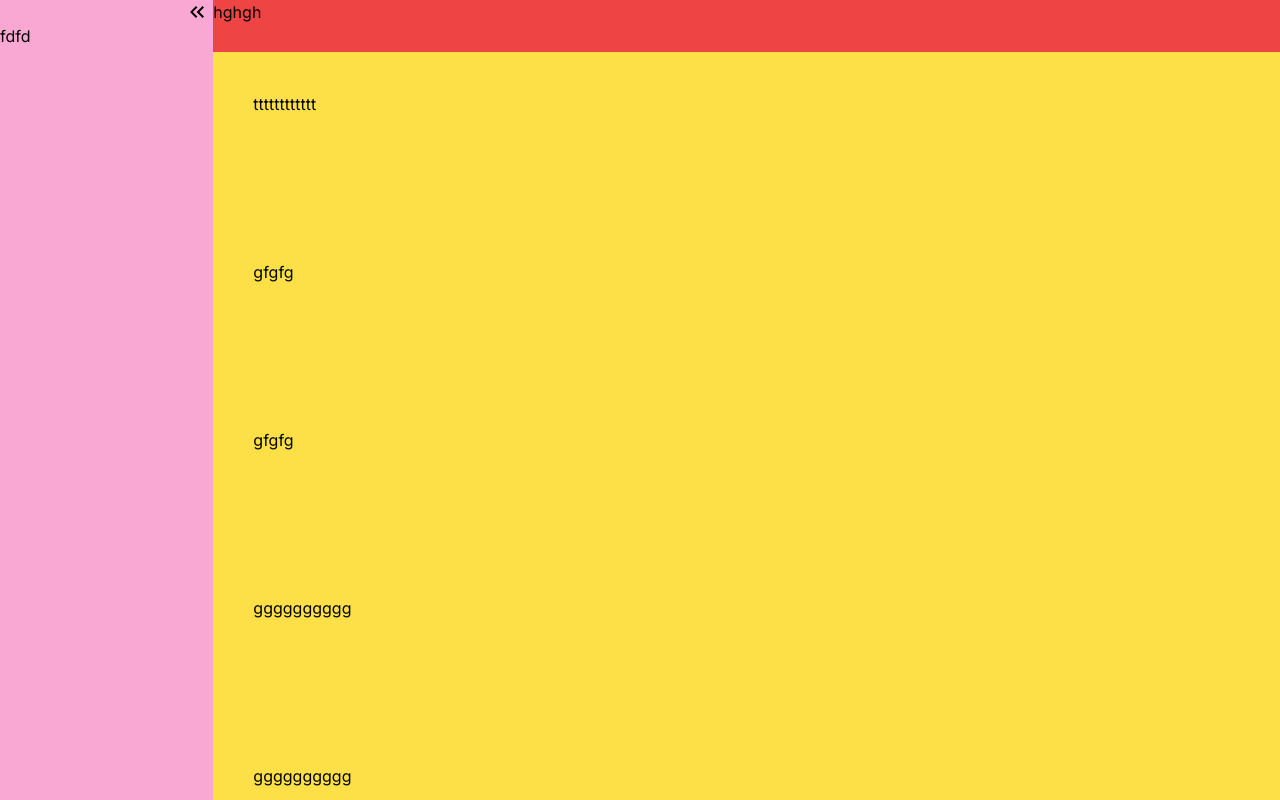
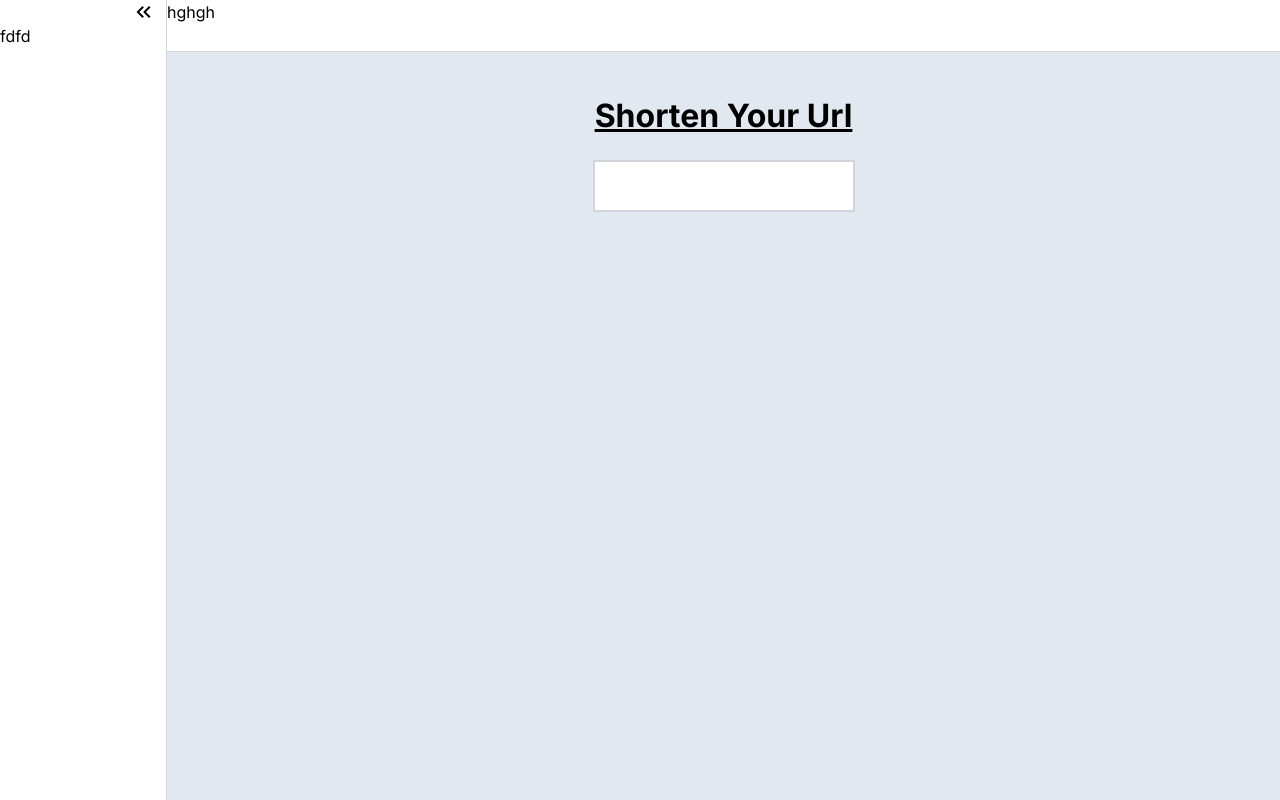
Before and after one commit to DikshakAdhikari/Url-Shortner, a Next.js app in the folder client/: page / in a window 1280 px wide. Built offline with nearby package versions, Linux system fonts and the light colour scheme.

Commit message:
nav sidebar ready

```diff
--- a/client/src/Logo.jsx
+++ b/client/src/Logo.jsx
@@ -1,12 +1,24 @@
 
 export const LeftLogo= ()=> {
     return(
-        <svg xmlns="http://www.w3.org/2000/svg" height="24" viewBox="0 -960 960 960" width="32"><path d="M440-240 200-480l240-240 56 56-183 184 183 184-56 56Zm264 0L464-480l240-240 56 56-183 184 183 184-56 56Z"/></svg>
+        <svg xmlns="http://www.w3.org/2000/svg" height="24" viewBox="0 -960 960 960" width="45"><path d="M440-240 200-480l240-240 56 56-183 184 183 184-56 56Zm264 0L464-480l240-240 56 56-183 184 183 184-56 56Z"/></svg>
     )
 }
 
 export const RightLogo= ()=> {
     return (
-        <svg xmlns="http://www.w3.org/2000/svg" height="24" viewBox="0 -960 960 960" width="32"><path d="M383-480 200-664l56-56 240 240-240 240-56-56 183-184Zm264 0L464-664l56-56 240 240-240 240-56-56 183-184Z"/></svg>
+        <svg xmlns="http://www.w3.org/2000/svg" height="24" viewBox="0 -960 960 960" width="45"><path d="M383-480 200-664l56-56 240 240-240 240-56-56 183-184Zm264 0L464-664l56-56 240 240-240 240-56-56 183-184Z"/></svg>
     )
 }
+
+export const LoginLogo= ()=> {
+    return (
+        <svg xmlns="http://www.w3.org/2000/svg" height="24" viewBox="0 -960 960 960" width="24"><path d="M480-120v-80h280v-560H480v-80h280q33 0 56.5 23.5T840-760v560q0 33-23.5 56.5T760-120H480Zm-80-160-55-58 102-102H120v-80h327L345-622l55-58 200 200-200 200Z"/></svg>
+    )
+}
+
+export const LogoutLogo= ()=> {
+    return (
+        <svg xmlns="http://www.w3.org/2000/svg" height="24" viewBox="0 -960 960 960" width="24"><path d="M200-120q-33 0-56.5-23.5T120-200v-560q0-33 23.5-56.5T200-840h280v80H200v560h280v80H200Zm440-160-55-58 102-102H360v-80h327L585-622l55-58 200 200-200 200Z"/></svg>
+    )
+}
--- a/client/src/app/page.tsx
+++ b/client/src/app/page.tsx
@@ -1,10 +1,20 @@
-import Dashboard from "@/components/Home";
-import Image from "next/image";
+"use client"
+import { FunctionComponent, useState } from "react";
+import SideBar from "@/components/SideBar";
+import Navbar from "@/components/Navbar";
+import Dashboard from "../components/Home";
+
 
 export default function Home() {
   return (
-   <div>
-    <Dashboard />
-   </div>
+    <div className=" flex  w-[100vw] bg-slate-200 fixed">
+    <SideBar />
+     <div className=" flex w-[100vw] h-[100vh] flex-col">
+         <Navbar />
+         <div className=" flex overflow-auto  gap-36 p-10 h-[100vh] flex-col ">
+             <Dashboard />
+         </div>
+     </div>
+ </div>
   );
 }
--- a/client/src/components/Home.tsx
+++ b/client/src/components/Home.tsx
@@ -1,6 +1,9 @@
 "use client"
 import { FunctionComponent, useState } from "react";
 import {LeftLogo, RightLogo} from '../Logo'
+import SideBar from "./SideBar";
+import Navbar from "./Navbar";
+import Home from "@/app/page";
 
 
 interface DashboardProps {
@@ -9,37 +12,11 @@ interface DashboardProps {
 
 const Dashboard: FunctionComponent<DashboardProps> = () => {
 
-    const [expand, setExpand]= useState(true)
-
-
-    return (
-        <div className=" flex  w-[100vw]  bg-yellow-300  fixed">
-            <div className={`${expand ? 'w-[20vw]': 'w-fit'}  h-[100vh]  bg-pink-300 `}>
-                <div className=" flex flex-col gap-4 items-end cursor-pointer ">
-              {
-                expand ? <div onClick={()=> setExpand(false)}> <LeftLogo /></div>: <div onClick={()=> setExpand(true)}> <RightLogo /> </div>
-              }
-              </div>
-              <div className="">fdfd</div>
-            </div>
-            <div className=" flex w-[100vw] h-[100vh] flex-col">
-            <div className=" max-h-screen  w-[100%] h-[7vh] bg-red-500">
-                hghgh
-            </div>
-
-                <div className=" flex overflow-auto  gap-36 p-10 h-[100vh] flex-col ">
-                    <div className=" z-20">tttttttttttt</div>
-                    <div>gfgfg</div>
-                    <div>gfgfg</div>
-                    <div>gggggggggg</div>
-                    <div>gggggggggg</div>
-                    <div>gggggggggg</div>
-                    <div>ggggggddddddddddddddddddddgggg</div>
-                </div>
-
-
-            </div>
-        </div>
+return (
+      <div className=" flex flex-col items-center ">
+        <div className=" font-bold text-[2rem] underline">Shorten Your Url</div>
+        <input className=" my-5 p-3 border-2 outline-none border-gray-300" type="text" />
+       </div>
       );
 }
 
--- /dev/null
+++ b/client/src/components/Navbar.tsx
@@ -0,0 +1,15 @@
+import { FunctionComponent } from "react";
+
+interface NavbarProps {
+
+}
+
+const Navbar: FunctionComponent<NavbarProps> = () => {
+    return (
+        <div className=" max-h-screen  w-[100%] h-[7vh] bg-white border-b-[1px] border-gray-300 ">
+                hghgh
+            </div>
+     );
+}
+
+export default Navbar;
--- /dev/null
+++ b/client/src/components/SideBar.tsx
@@ -0,0 +1,22 @@
+import { LeftLogo, RightLogo } from "@/Logo";
+import { FunctionComponent, useState } from "react";
+
+interface SideBarProps {
+
+}
+
+const SideBar: FunctionComponent<SideBarProps> = () => {
+    const [expand, setExpand]= useState(true)
+    return (
+        <div className={`${expand ? 'w-[15vw]': 'w-fit'}  h-[100vh] border-r-[1px] bg-white border-gray-300 `}>
+        <div className=" flex flex-col gap-4 items-end cursor-pointer ">
+      {
+        expand ? <div onClick={()=> setExpand(false)}> <LeftLogo /></div>: <div onClick={()=> setExpand(true)}> <RightLogo /> </div>
+      }
+      </div>
+      <div className="">fdfd</div>
+    </div>
+     );
+}
+
+export default SideBar;
```
